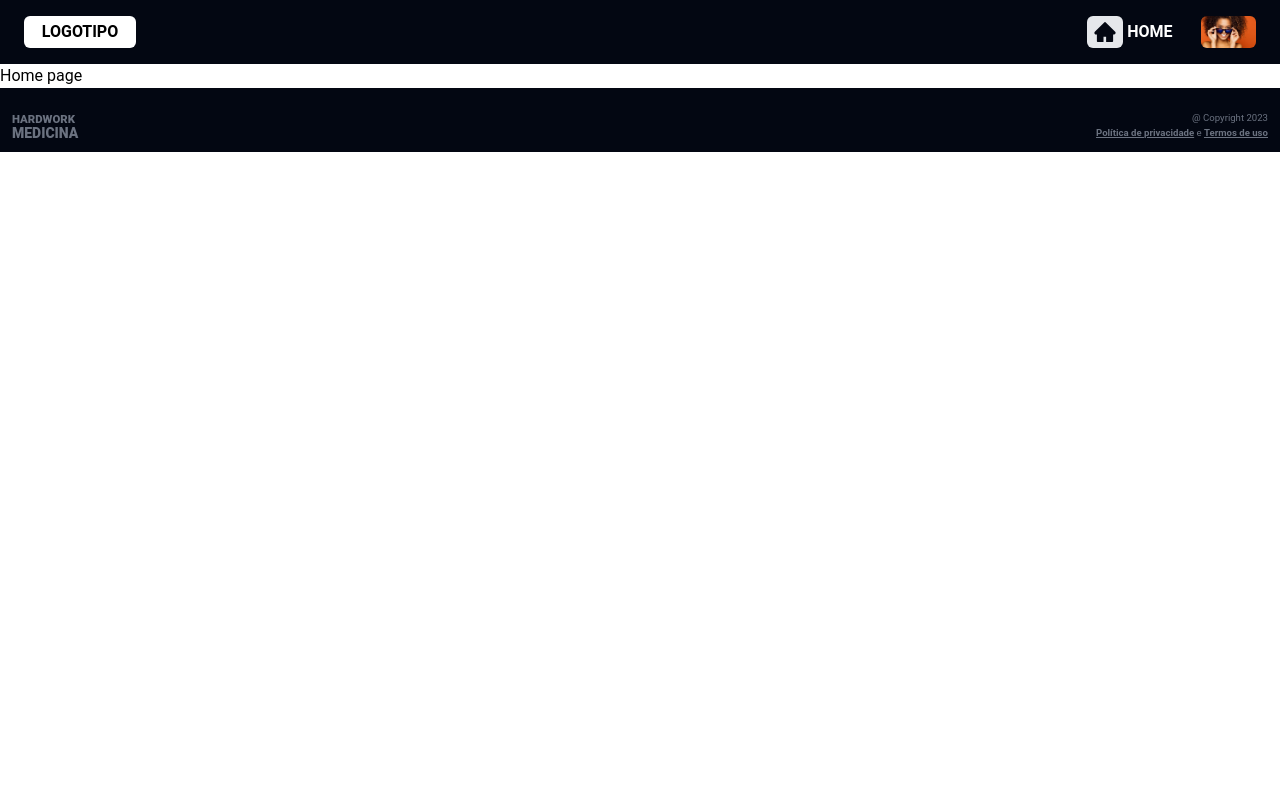
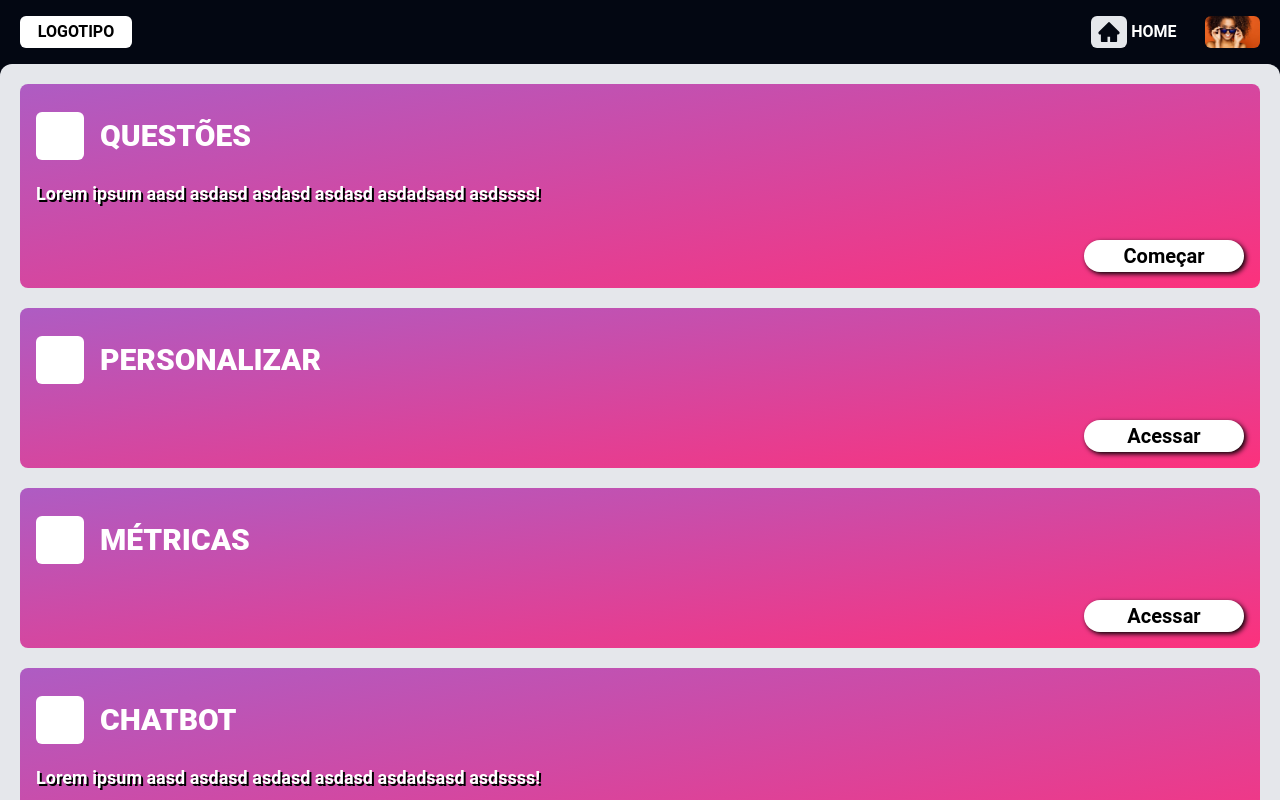
Before and after one commit to jeffersonAraujo2012/hardwork-medicina-app, a Next.js app: page / in a window 1280 px wide. Shown: the top 800 px of the page. Built offline with nearby package versions, Linux system fonts and the light colour scheme.

Commit message:
Feat: Home page created.

```diff
--- a/app/components/Header/styles.module.scss
+++ b/app/components/Header/styles.module.scss
@@ -1,6 +1,6 @@
 .header {
   @apply flex justify-between items-center;
-  @apply w-full h-16 px-6 py-4;
+  @apply w-full h-16 px-5 py-4;
   @apply bg-gray-950;
 
   & > * {
--- /dev/null
+++ b/app/components/MainMenuOption/index.tsx
@@ -0,0 +1,29 @@
+import Link from "next/link";
+import s from "./styles.module.scss";
+
+interface IMainMenuOption {
+  title: string;
+  description?: string;
+  href: string;
+  linkText: string;
+}
+
+export default function MainMenuOption({
+  title,
+  description,
+  href,
+  linkText
+}: IMainMenuOption) {
+  return (
+    <div className={s.mainMenuOptionCard}>
+      <div className={s.header}>
+        <div className={s.header_Icon}></div>
+        <h2 className={s.header_Title}>{title.toUpperCase()}</h2>
+      </div>
+
+      {description && <p className={s.description}>{description}</p>}
+
+      <Link href={href} className={s.actionLink}>{linkText}</Link>
+    </div>
+  );
+}
--- /dev/null
+++ b/app/components/MainMenuOption/styles.module.scss
@@ -0,0 +1,31 @@
+.mainMenuOptionCard {
+  @apply w-full pl-4 pt-7 pr-4 pb-4 mb-5 [&:last-child]:mb-0 rounded-lg;
+  @apply bg-gradient-to-br from-[#ae5cc3] to-[#fc317c];
+
+  .header {
+    @apply flex items-center;
+    @apply mb-6;
+
+    .header_Icon {
+      @apply w-12 h-12 mr-4 rounded-md;
+      @apply bg-white;
+    }
+
+    .header_Title {
+      @apply text-3xl leading-[1.875rem] text-white font-black;
+    }
+  }
+
+  .description {
+    @apply text-lg leading-5 text-white font-bold;
+    text-shadow: 2px 2px black;
+  }
+
+  .actionLink {
+    @apply flex items-center justify-center;
+    @apply w-40 h-8 mt-9 ml-auto rounded-full;
+    @apply text-xl font-bold;
+    @apply bg-white shadow-black;
+    box-shadow: 2px 2px 5px black;
+  }
+}
--- a/app/globals.css
+++ b/app/globals.css
@@ -2,9 +2,19 @@
 @tailwind components;
 @tailwind utilities;
 
-@import url("https://fonts.googleapis.com/css2?family=Roboto:wght@300;400;500;700;900&display=swap");
+@import url('https://fonts.googleapis.com/css2?family=Roboto:wght@300;400;500;700;900&display=swap');
+
+:root {
+  --background-gradient-initial-rgb: 174, 92, 195;
+  --background-gradient-end-rgb: 252, 49, 124;
+}
 
 * {
   box-sizing: border-box;
   font-family: "Roboto", sans-serif;
 }
+
+div.rootContent {
+  min-height: calc(100vh - 128px);
+  @apply bg-gray-950;
+}
--- a/app/layout.tsx
+++ b/app/layout.tsx
@@ -25,7 +25,7 @@ export default function RootLayout({
       </head>
       <body className={inter.className}>
         <Header />
-        {children}
+        <div className="rootContent">{children}</div>
         <Footer />
       </body>
     </html>
--- a/app/page.tsx
+++ b/app/page.tsx
@@ -1,7 +1,26 @@
-import Image from 'next/image'
+import MainMenuOption from "./components/MainMenuOption";
+import s from "./styles.module.scss";
 
 export default function Home() {
   return (
-    <h1>Home page</h1>
-  )
+    <main className={s.mainContainer}>
+      <MainMenuOption
+        title="Questões"
+        description="Lorem ipsum aasd asdasd asdasd asdasd asdadsasd asdssss!"
+        href="#"
+        linkText="Começar"
+      />
+
+      <MainMenuOption title="Personalizar" href="#" linkText="Acessar" />
+
+      <MainMenuOption title="Métricas" href="#" linkText="Acessar" />
+
+      <MainMenuOption
+        title="Chatbot"
+        description="Lorem ipsum aasd asdasd asdasd asdasd asdadsasd asdssss!"
+        href="#"
+        linkText="Começar"
+      />
+    </main>
+  );
 }
--- /dev/null
+++ b/app/styles.module.scss
@@ -0,0 +1,4 @@
+.mainContainer {
+  @apply w-full h-full p-5 rounded-xl;
+  @apply bg-gray-200;
+}
```
